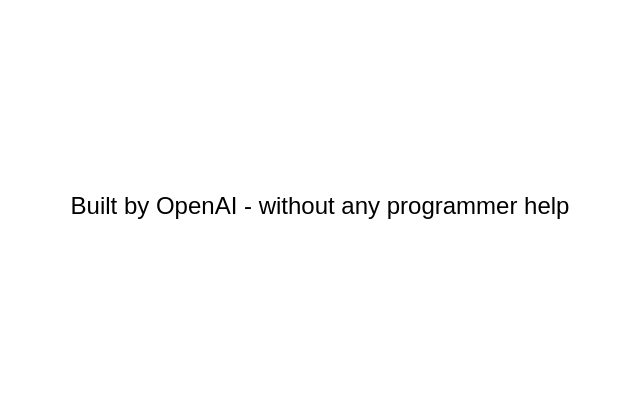
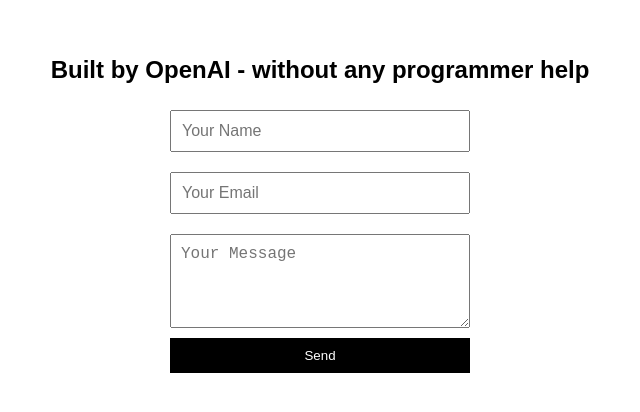
Before and after one commit to yildirimalperen/OpenAI_test, a plain HTML site: page index.html in a window 1280 px wide. Shown: the part 194-606 px from the top of the page, without its empty margins (320-960 px from the left). Drawn offline with Linux system fonts and the light colour scheme.

Commit message:
Update index.html

```diff
--- a/index.html
+++ b/index.html
@@ -9,16 +9,48 @@
             background-color: white;
             color: black;
             display: flex;
+            flex-direction: column;
             justify-content: center;
             align-items: center;
             height: 100vh;
             margin: 0;
             font-family: Arial, sans-serif;
+        }
+        h1 {
             font-size: 24px;
+        }
+        form {
+            display: flex;
+            flex-direction: column;
+            width: 300px;
+        }
+        input, textarea {
+            margin: 10px 0;
+            padding: 10px;
+            font-size: 16px;
+        }
+        button {
+            padding: 10px;
+            background-color: black;
+            color: white;
+            border: none;
+            cursor: pointer;
         }
     </style>
 </head>
 <body>
-    Built by OpenAI - without any programmer help
+    <h1>Built by OpenAI - without any programmer help</h1>
+    <form id="contactForm">
+        <input type="text" id="name" name="name" placeholder="Your Name" required>
+        <input type="email" id="email" name="email" placeholder="Your Email" required>
+        <textarea id="message" name="message" placeholder="Your Message" rows="4" required></textarea>
+        <button type="submit">Send</button>
+    </form>
+    <script>
+        document.getElementById('contactForm').addEventListener('submit', function(event) {
+            event.preventDefault();
+            alert('Form submitted successfully!');
+        });
+    </script>
 </body>
 </html>
```
